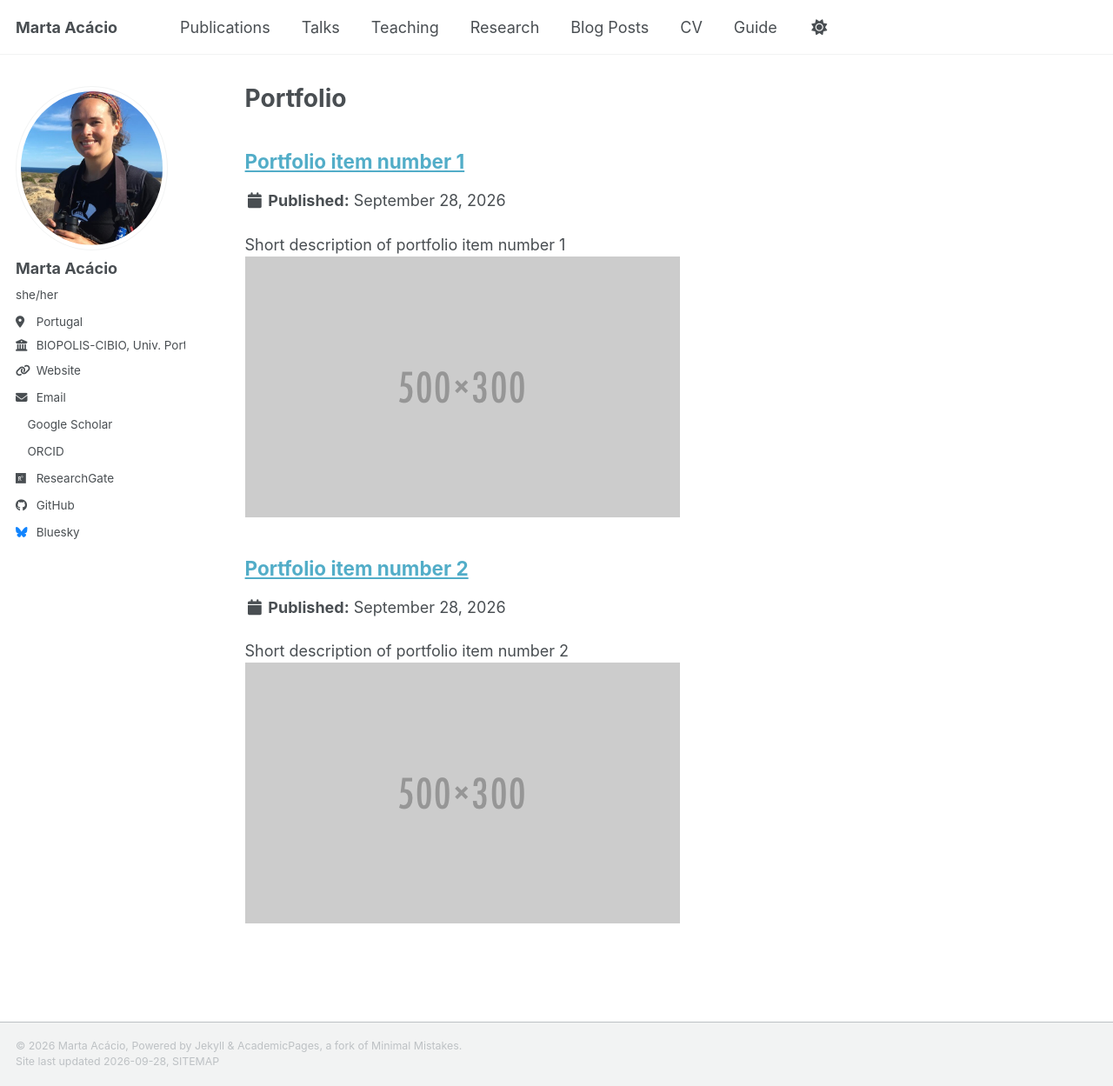
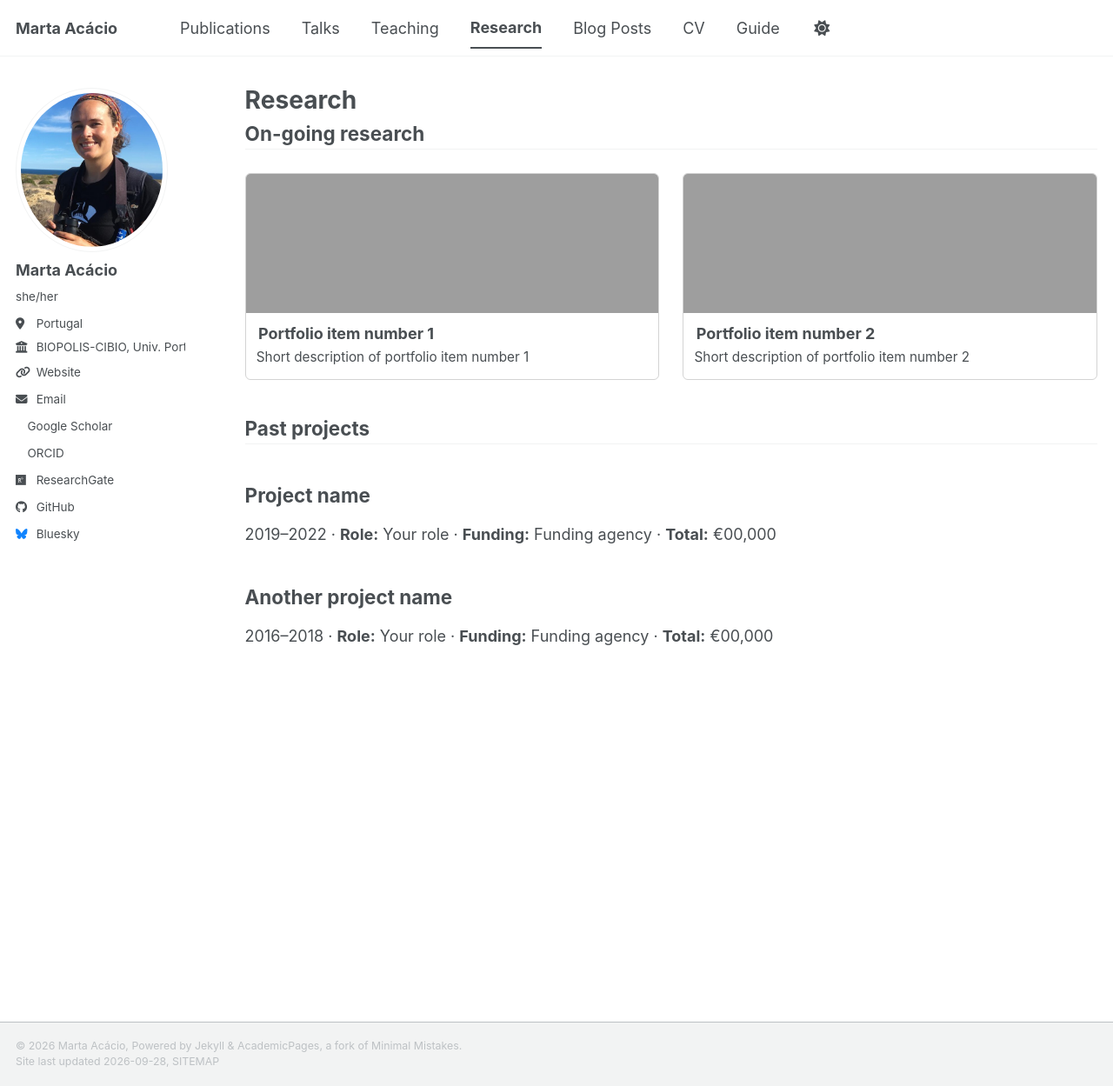
Before and after one commit to m-acacio/m-acacio.github.io, a Jekyll site: the page built from _pages/portfolio.html, in a window 1280 px wide and 1249 px high. Shown: the whole window at 87% size. Built offline with Jekyll 4.4.1, drawn with Linux system fonts in a browser that asks for light colours; a style sheet for code colours, icons or effects is not loaded.

Commit message:
Update portfolio.html

```diff
--- a/_pages/portfolio.html
+++ b/_pages/portfolio.html
@@ -1,13 +1,48 @@
 ---
 layout: archive
-title: "Portfolio"
-permalink: /portfolio/
+title: "Research"
+permalink: /research/
 author_profile: true
 ---
 
 {% include base_path %}
 
+<style>
+.research-grid { display: grid; grid-template-columns: repeat(auto-fit, minmax(200px, 1fr)); gap: 1.5em; margin: 1.5em 0 2.5em; }
+.research-card { display: block; text-decoration: none !important; color: inherit; border: 1px solid rgba(128,128,128,0.35); border-radius: 6px; overflow: hidden; transition: box-shadow 0.2s; }
+.research-card:hover { box-shadow: 0 4px 14px rgba(0,0,0,0.18); }
+.research-card img { width: 100%; height: 160px; object-fit: cover; display: block; }
+.research-card h3 { margin: 0.7em 0.8em 0.3em; font-size: 1em; }
+.research-card p { margin: 0 0.8em 0.9em; font-size: 0.85em; }
+</style>
 
-{% for post in site.portfolio %}
-  {% include archive-single.html %}
+<h2 class="page__title" style="margin-bottom: 0.2em;">On-going research</h2>
+<hr style="margin-top: 0.3em;" />
+
+{% assign projects = site.portfolio | sort: "order" %}
+<div class="research-grid">
+{% for project in projects %}
+<a class="research-card" href="{{ base_path }}{{ project.url }}">
+<img src="{{ project.header.teaser | prepend: '/images/' | prepend: base_path }}" alt="{{ project.title }}">
+<h3>{{ project.title }}</h3>
+<p>{{ project.excerpt | strip_html }}</p>
+</a>
 {% endfor %}
+</div>
+
+<h2 class="page__title" style="margin-bottom: 0.2em;">Past projects</h2>
+<hr style="margin-top: 0.3em;" />
+
+<div class="list__item">
+<article class="archive__item">
+<h2 class="archive__item-title">Project name</h2>
+<p>2019–2022 · <strong>Role:</strong> Your role · <strong>Funding:</strong> Funding agency · <strong>Total:</strong> €00,000</p>
+</article>
+</div>
+
+<div class="list__item">
+<article class="archive__item">
+<h2 class="archive__item-title">Another project name</h2>
+<p>2016–2018 · <strong>Role:</strong> Your role · <strong>Funding:</strong> Funding agency · <strong>Total:</strong> €00,000</p>
+</article>
+</div>
```
